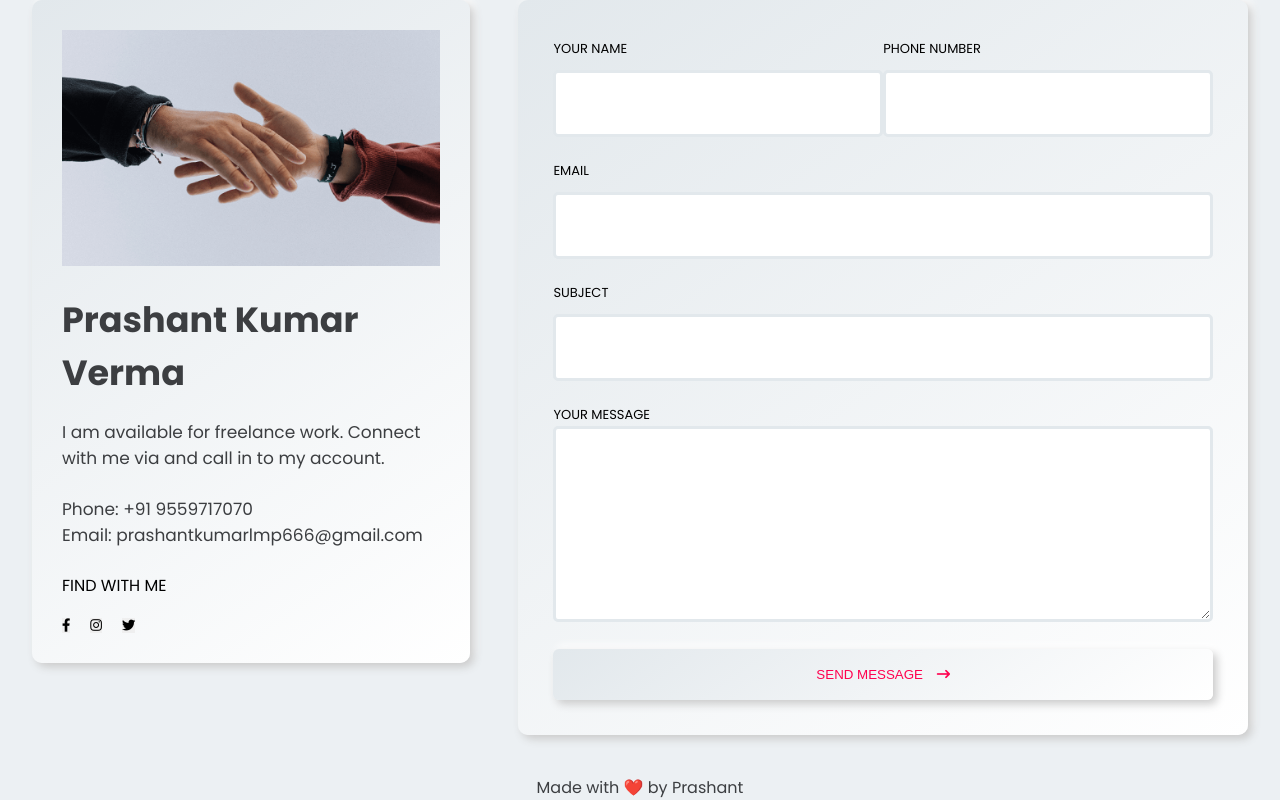
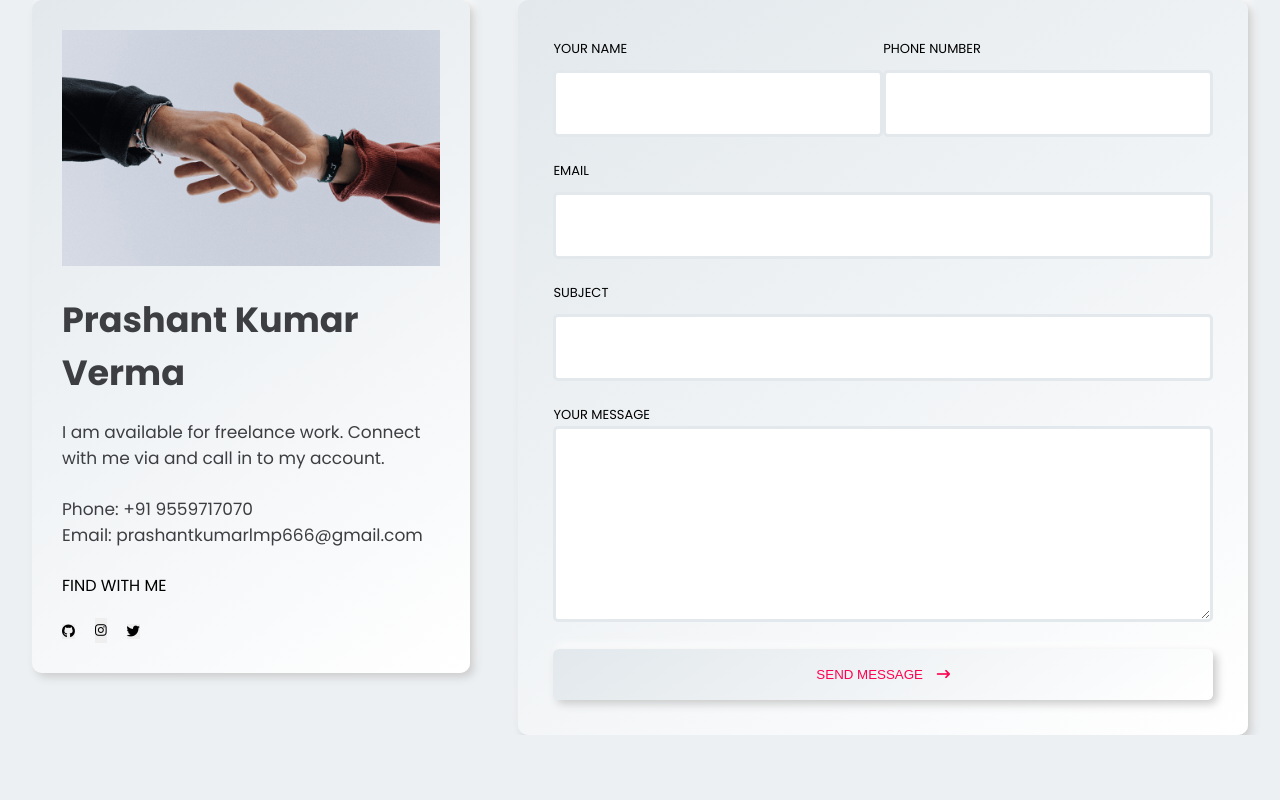
Before and after one commit to Kumar209/Portfolio, a React (Vite) app: page / in a window 1280 px wide. Shown: the part 3474-4274 px from the top of the page. After the commit the page ends 4209 px from the top, so only its background shows below. Built offline with nearby package versions, Linux system fonts and the light colour scheme; a web font is replaced by a local one.

Commit message:
removed footer section

```diff
--- a/src/App.jsx
+++ b/src/App.jsx
@@ -17,7 +17,6 @@ const App = () => {
       <Portfolio />
       <About />
       <Contact />
-      <Footer />
     </div>
   )
 }
--- a/src/Component/Contact/Contact.jsx
+++ b/src/Component/Contact/Contact.jsx
@@ -55,15 +55,21 @@ const Contact = () => {
                   <p>Email: prashantkumarlmp666@gmail.com</p> <br />
                   <span>FIND WITH ME</span>
                   <div className='button f_flex'>
+                  <a href="https://github.com/Kumar209" target="_blank">
                     <button className='btn_shadaw'>
-                      <i className='fab fa-facebook-f'></i>
+                      <i className='fa-brands fa-github'></i>
                     </button>
+                  </a>
+
                     <button className='btn_shadaw'>
                       <i className='fab fa-instagram'></i>
                     </button>
+
+                    <a href="https://twitter.com/KumarP666?t=1YZGgL5bTUQ8nPnsavq9Ew&s=09" target="_blank">
                     <button className='btn_shadaw'>
                       <i className='fab fa-twitter'></i>
                     </button>
+                    </a>
                   </div>
                 </div>
               </div>
--- a/src/Component/Footer/Footer.css
+++ /dev/null
@@ -1,5 +0,0 @@
-.footer{
-    display: flex;
-    justify-content: center;
-    align-items: center;
-}
--- a/src/Component/Footer/Footer.jsx
+++ /dev/null
@@ -1,15 +0,0 @@
-import React from 'react';
-import './Footer.css';
-
-const Footer = () => {
-  return (
-    <React.Fragment>
-        <div className="footer mtop tex-center">
-            <p>Made with ❤️ by Prashant</p>
-        </div>
-    </React.Fragment>
-
-  )
-}
-
-export default Footer
```
